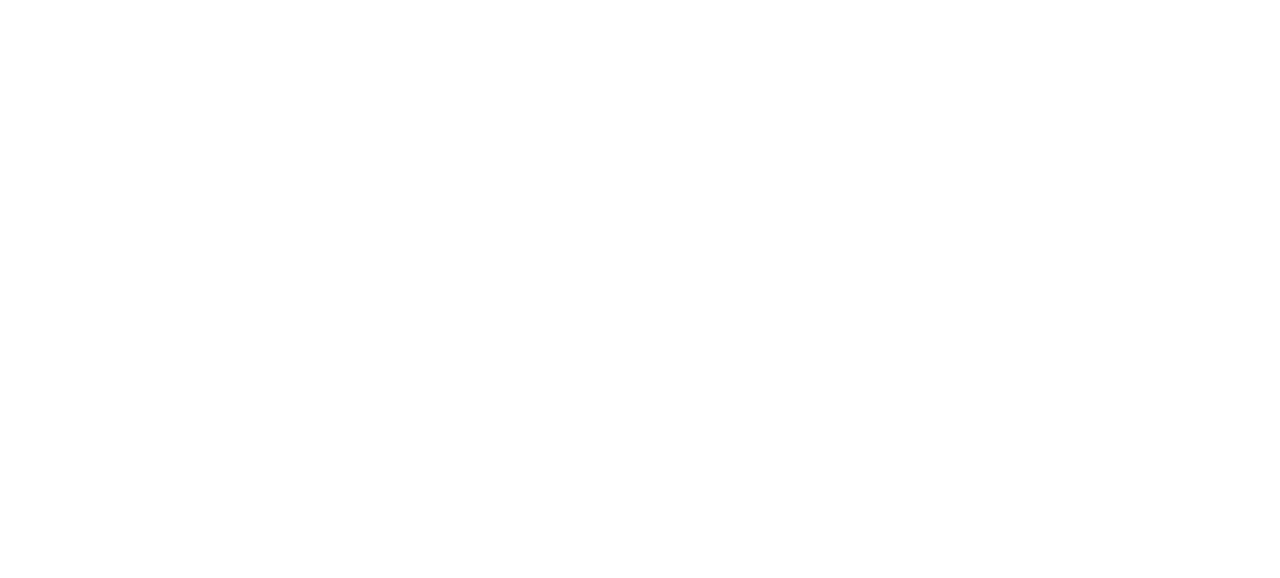
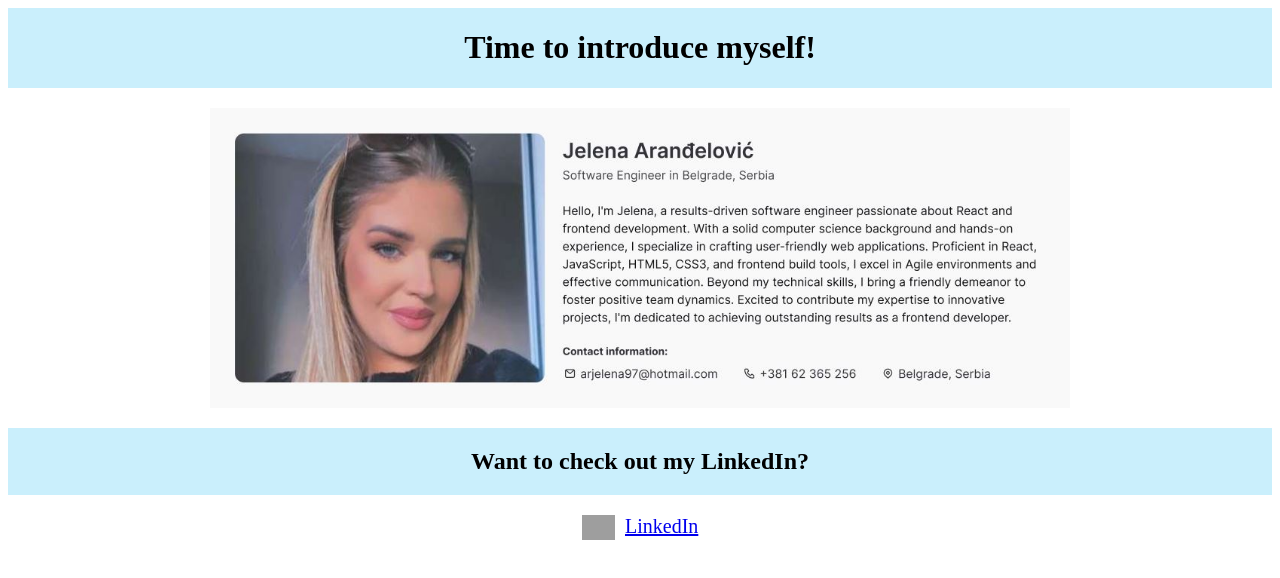
Before and after one commit to arjelena97/my-app, a React (Create React App) app: page /SecondPage in a window 1280 px wide. Shown: the top 578 px of the page. Built offline with nearby package versions, Linux system fonts and the light colour scheme; grey boxes are pictures that could not be loaded.

Commit message:
second page done

```diff
--- a/src/FirstPage.js
+++ b/src/FirstPage.js
@@ -2,7 +2,6 @@ import React from 'react';
 import { useState } from 'react';
 import styled from 'styled-components';
 import { Box, TextField, Button } from '@mui/material';
-import SecondPage from './SecondPage';
 
 const StyledFormBox = styled(Box)`
   background-color: #caeffc;
@@ -26,8 +25,7 @@ function FirstPage() {
   const [inputAboutData, setInputAboutData] = useState('');
 
   const handleButtonClick = () => {
-    window.open('/SecondPage', '_self')
-    return <SecondPage data={'data'} /> //fiksati
+    window.open('/SecondPage', '_self');
   }
 
   return (
--- a/src/SecondPage.js
+++ b/src/SecondPage.js
@@ -1,9 +1,40 @@
 import { Box } from "@mui/material";
+import styled from "styled-components";
+
+const StyledBox = styled(Box)`
+  background-color: #caeffc;
+  height: 100%;
+  display: grid;
+  justify-content: center;
+`;
+
+const StyledLink = styled.a`
+  font-size: 20px;
+  margin-left: 10px;
+`;
 
 function SecondPage() {
 
-  return (
-    <Box></Box>
+    return (
+    <>
+    <StyledBox>
+      <h1>Time to introduce myself!</h1>
+    </StyledBox>
+    <Box display="flex" width="100%" sx={{ backgroundColor: 'white', justifyContent: 'center', marginTop: '20px' }}>
+    <img src="jelena.JPG" alt="jelena" height={300} />
+    </Box>
+    <StyledBox sx={{ marginTop: '20px' }}>
+      <h2>Want to check out my LinkedIn?</h2>
+    </StyledBox>
+    <Box display="flex" justifyContent="center" sx={{ marginTop: '20px' }}>
+      <img
+        src="https://upload.wikimedia.org/wikipedia/commons/thumb/8/81/LinkedIn_icon.svg/1200px-LinkedIn_icon.svg.png"
+        alt="LInLogo"
+        height={25}
+     />
+     <StyledLink href="https://www.linkedin.com/in/arjelena97/">LinkedIn</StyledLink>
+    </Box>
+    </>
   )
 }
 
```
Also changed, not shown: public/jelena.JPG (added).
